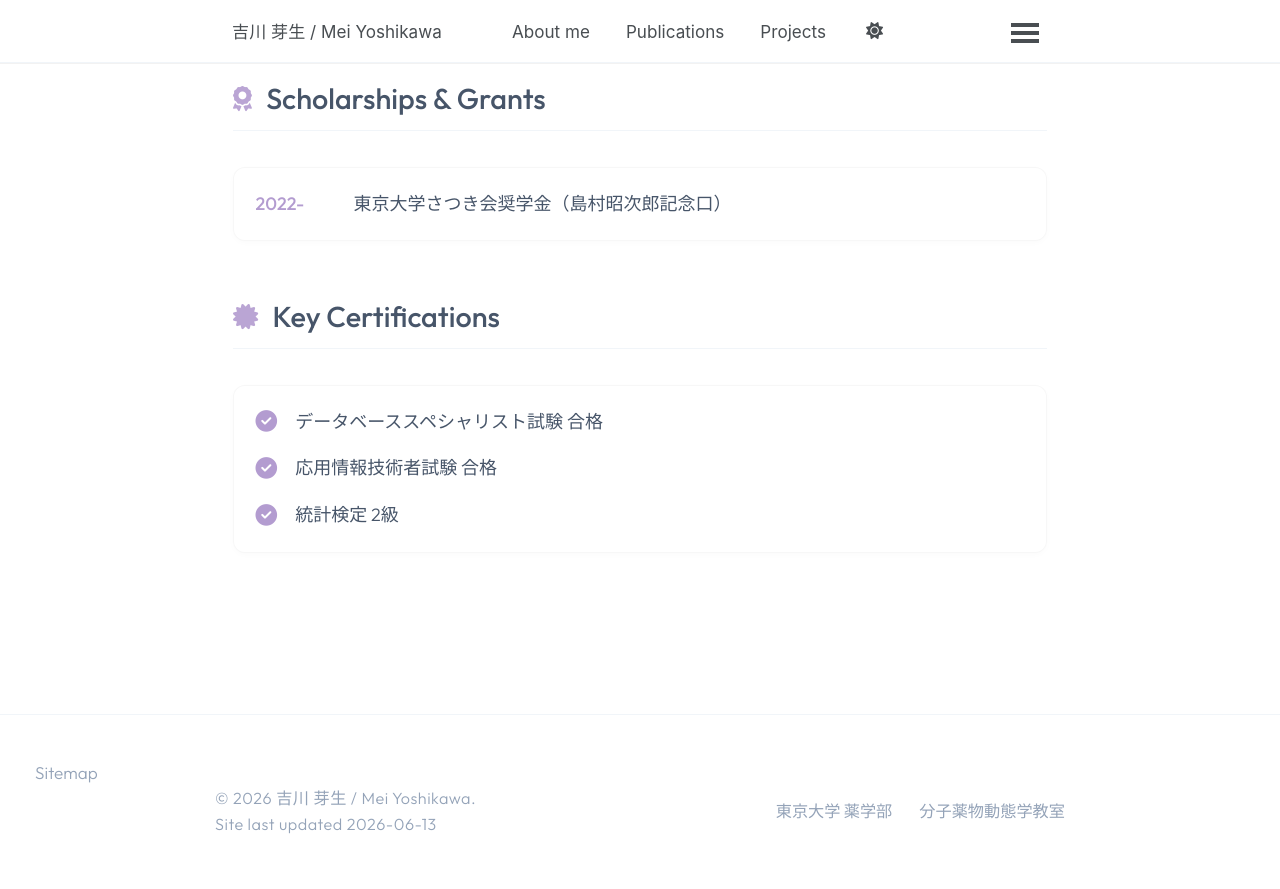
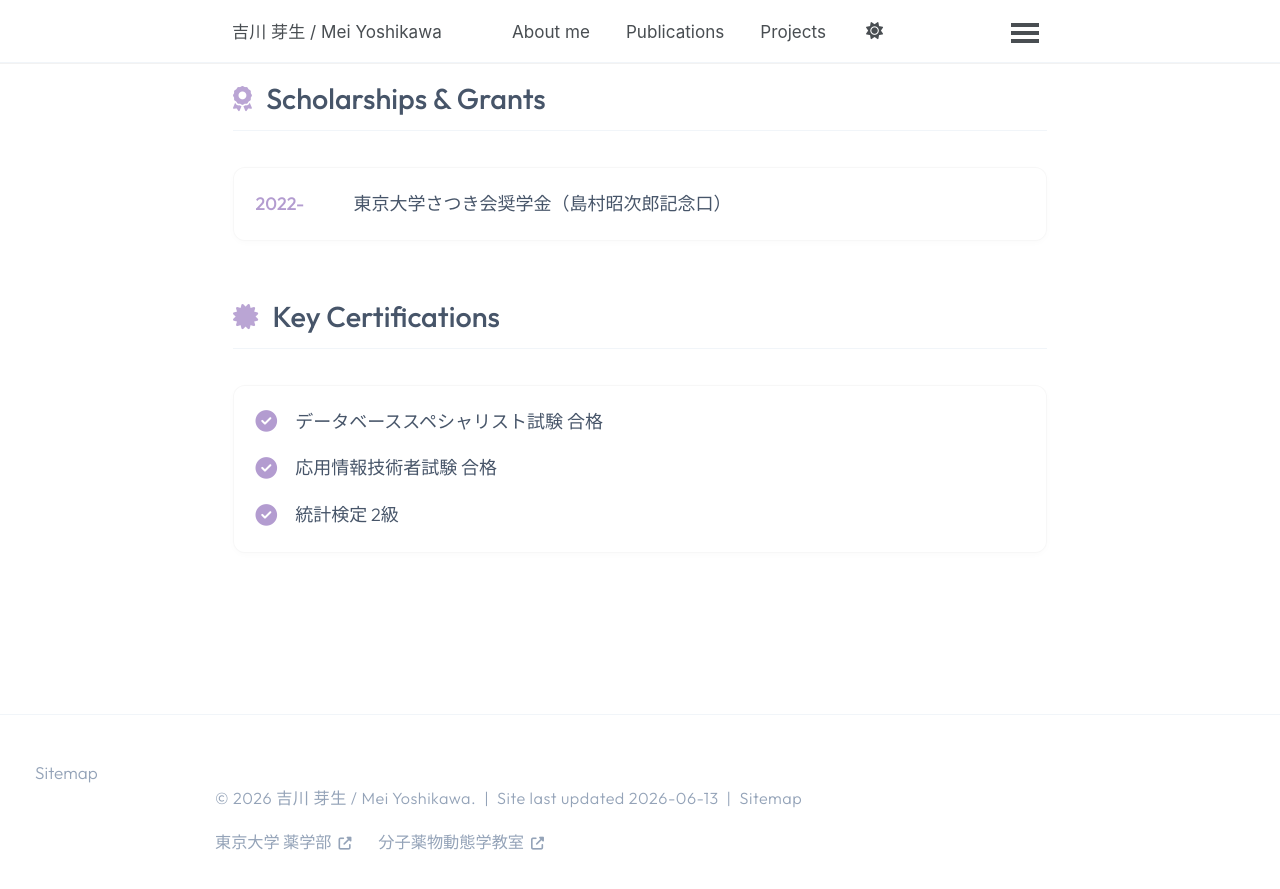
Before and after one commit to DevWithKaiju/DevWithKaiju.github.io, a Jekyll site: the page built from _pages/about.md, in a window 1280 px wide and 900 px high, scrolled down 2553 px. Shown: the top 889 px of the window. Built offline with Jekyll 4.4.1, drawn with Linux system fonts in a browser that asks for light colours; a script bundle is joined from its source files by our own code; library files that are not in the unit come from our copies.

Commit message:
style: update footer layout, add sitemap link, and add external link icons

```diff
--- a/_includes/footer.html
+++ b/_includes/footer.html
@@ -2,12 +2,11 @@
 
 <div class="footer-inner">
   <div class="page__footer-copyright">
-    &copy; {{ site.time | date: '%Y' }} {{ site.name | default: site.title }}. <br />
-    Site last updated {{ "now" | date: '%Y-%m-%d' }}
+    &copy; {{ site.time | date: '%Y' }} {{ site.name | default: site.title }}. &nbsp;|&nbsp; Site last updated {{ "now" | date: '%Y-%m-%d' }} &nbsp;|&nbsp; <a href="{{ '/sitemap.xml' | relative_url }}" target="_blank" rel="noopener noreferrer">Sitemap</a>
   </div>
 
   <div class="footer-links">
-    <a href="https://www.f.u-tokyo.ac.jp/" target="_blank" rel="noopener noreferrer">東京大学 薬学部</a>
-    <a href="https://www.f.u-tokyo.ac.jp/~kusu/index.html" target="_blank" rel="noopener noreferrer">分子薬物動態学教室</a>
+    <a href="https://www.f.u-tokyo.ac.jp/" target="_blank" rel="noopener noreferrer">東京大学 薬学部 <i class="fas fa-external-link-alt" style="font-size: 0.8em; margin-left: 0.2rem;"></i></a>
+    <a href="https://dotai.f.u-tokyo.ac.jp/" target="_blank" rel="noopener noreferrer">分子薬物動態学教室 <i class="fas fa-external-link-alt" style="font-size: 0.8em; margin-left: 0.2rem;"></i></a>
   </div>
 </div>
```
